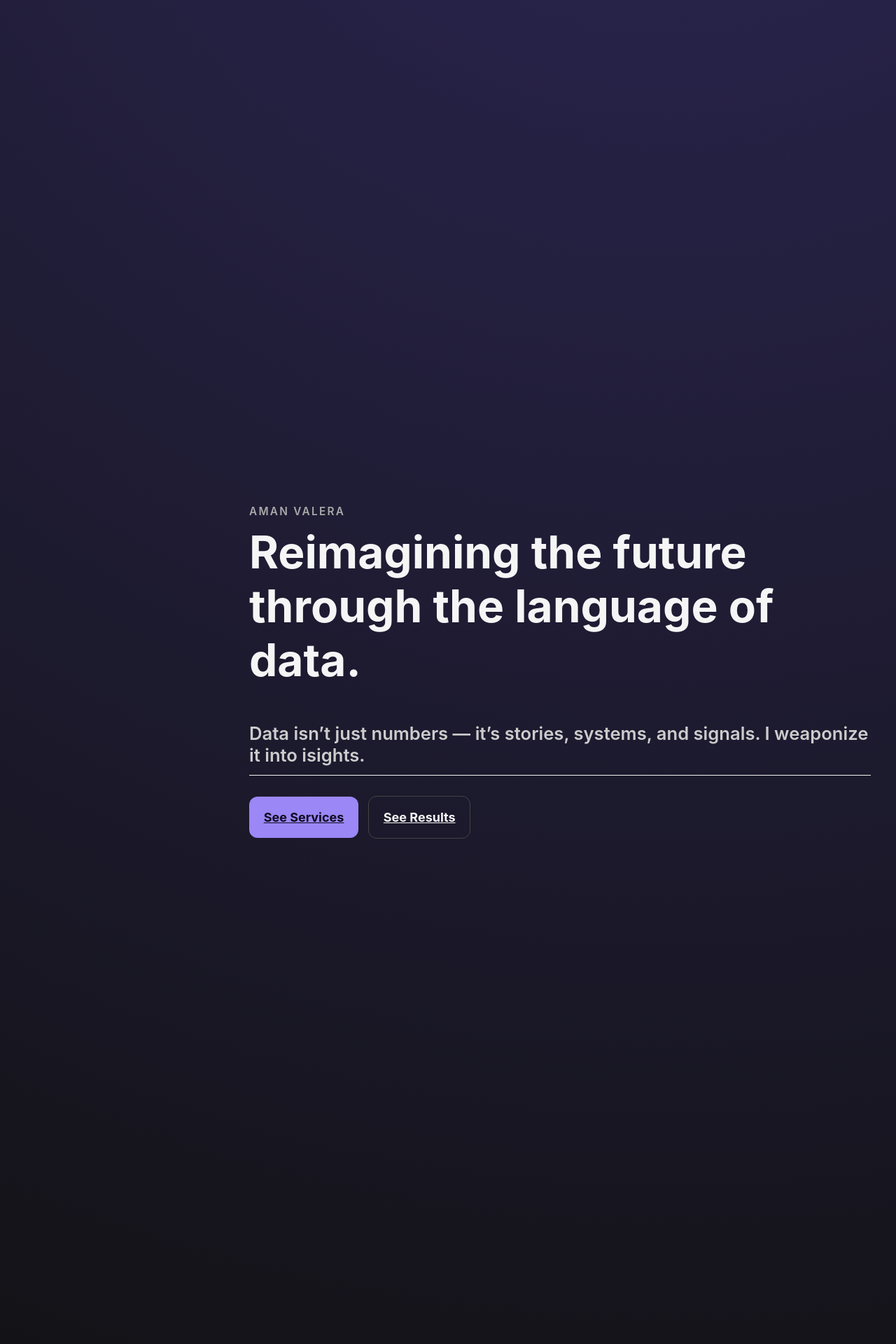
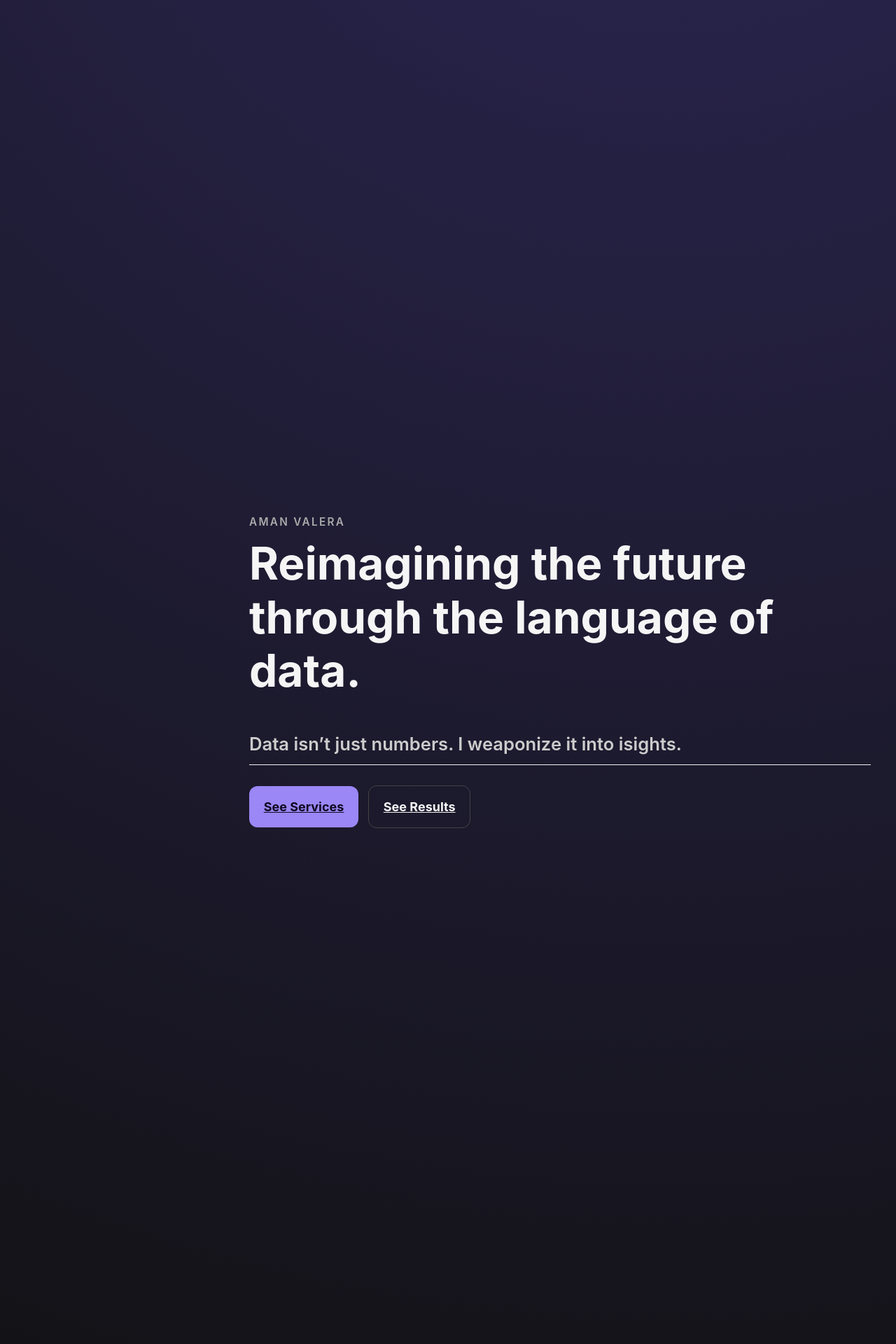
Before and after one commit to amanvalera/amanvalera.github.io, a Jekyll site: the page built from _pages/about.md, in a window 1280 px wide. Shown: the part 1604-3524 px from the top of the page at 70% size. Built offline with Jekyll 4.4.1, drawn with Linux system fonts in a browser that asks for light colours; some web fonts are replaced; a script that is not in the unit is left out.

Commit message:
Update about.md

```diff
--- a/_pages/about.md
+++ b/_pages/about.md
@@ -221,7 +221,7 @@ footer.site-footer {
   <div class="content-wrap">
     <div class="kicker">AMAN VALERA</div>
     <h1>Reimagining the future through the language of data.</h1>
-    <h2>Data isn’t just numbers — it’s stories, systems, and signals. I weaponize it into isights.</h2>
+    <h2>Data isn’t just numbers. I weaponize it into isights.</h2>
     <div style="margin-top:1.6rem;">
       <a class="cta cta-primary" href="#services">See Services</a>
       <a class="cta cta-ghost" href="#impact">See Results</a>
```
Also changed, not shown: other parts of _pages/about.md (+1 -1 lines).
